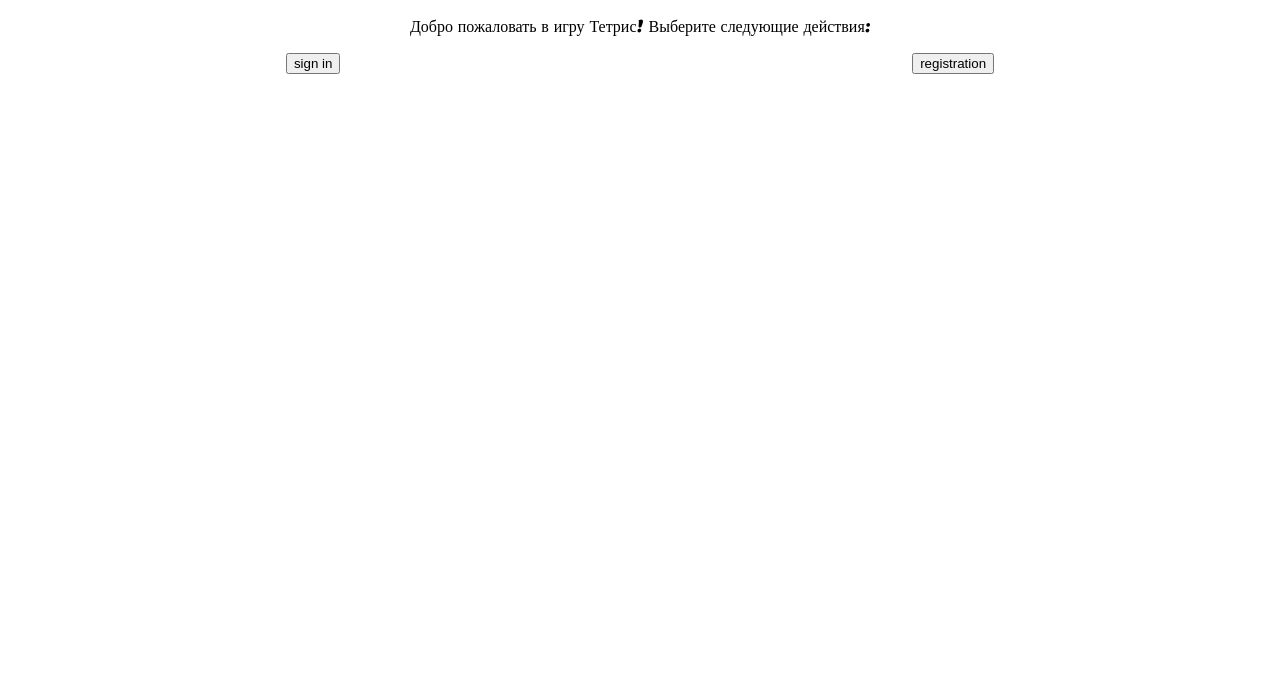
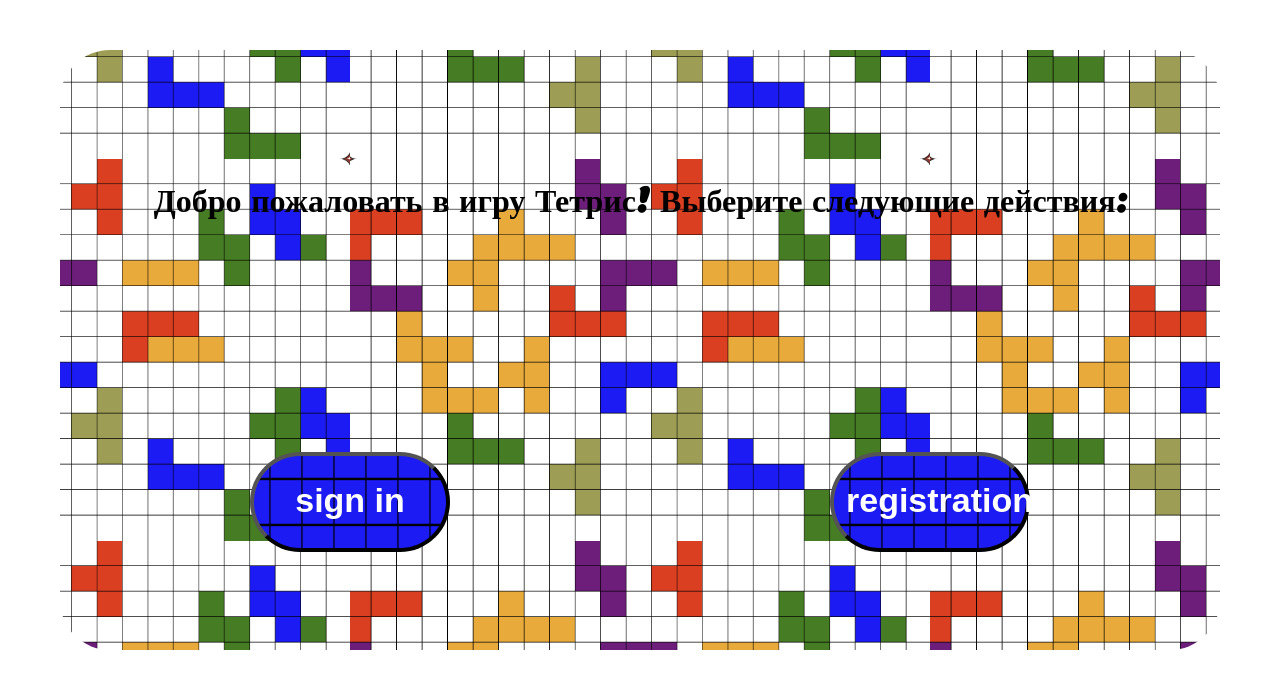
Before and after one commit to MatvejLarionov/tetris, a website built with Vite: page index.html in a window 1280 px wide. Built offline with nearby package versions, Linux system fonts and the light colour scheme; data requests are answered from the project's data file; files whose address does not match are found by name.

Commit message:
create title style

```diff
--- a/tabs/registration/registration.module.css
+++ b/tabs/registration/registration.module.css
@@ -40,6 +40,10 @@
     transition: 0.5s;
     transform: scale(1.2) rotate(15deg);
 }
+.btnSend:active{
+    transition: 0.1s;
+    filter: invert(100%);
+}
 .error{
     color: red;
     font-family: lemon;
--- a/tabs/signIn/signIn.module.css
+++ b/tabs/signIn/signIn.module.css
@@ -40,6 +40,10 @@
     transition: 0.5s;
     transform: scale(1.2) rotate(15deg);
 }
+.btnSend:active{
+    transition: 0.1s;
+    filter: invert(100%);
+}
 .error{
     color: red;
     font-family: lemon;
--- a/tabs/title/title.module.css
+++ b/tabs/title/title.module.css
@@ -1,12 +1,23 @@
 .container{
-    /* max-width: 1000px; */
-    height: 100px;
-    margin: 0 auto;
+    transform: scale(2);
+
+    margin: 200px auto;
+
+    max-width: 580px;
+    min-height: 300px;
+
     display: flex;
     flex-direction: column;
-    flex-wrap: wrap;
-    /* background: url('../../public/images/title.jpg');
-    object-fit: cover; */
+    justify-content: space-around;
+
+    background-image: url('../../public/images/title.png');
+    background-position: center center;
+    background-size: 50%;
+
+    border-radius: 25px;
+
+    font-weight: 900;
+    color: black;
 }
 .nav{
     display: flex;
@@ -14,11 +25,25 @@
     flex-wrap: wrap;
     width: 100%;
 }
-.btnSignIn{
-
+.nav button{
+    color: white;
+    transition: 0.5s;
+    width: 100px;
+    height: 50px;
+    border-radius: 25px;
+    font-size: 17px;
+    font-weight: 600;
+    background-image: url('../../public/images/btnSend.png');
+    background-position: center center;
+    background-size: 50% 50%;
 }
-.btnRegistration{
-
+.nav button:hover{
+    transition: 0.5s;
+    transform: scale(1.2) rotate(15deg);
+}
+.nav button:active{
+    transition: 0.1s;
+    filter: invert(100%);
 }
 .titleText{
     text-align: center;
```
